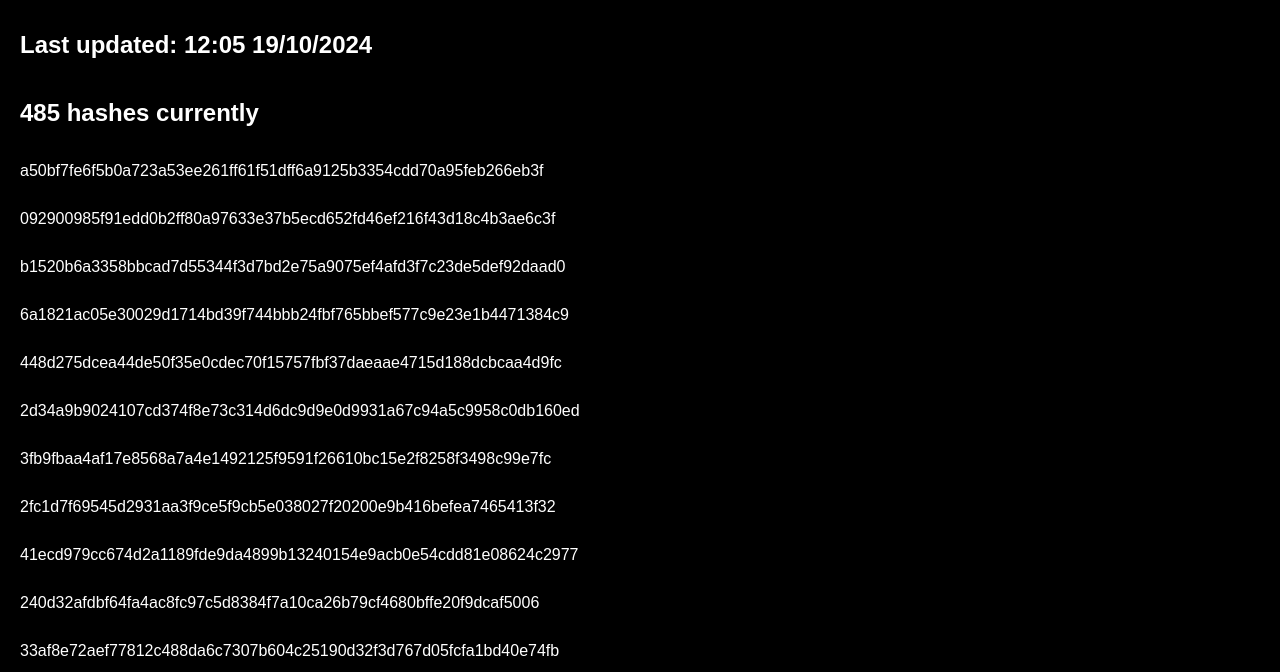
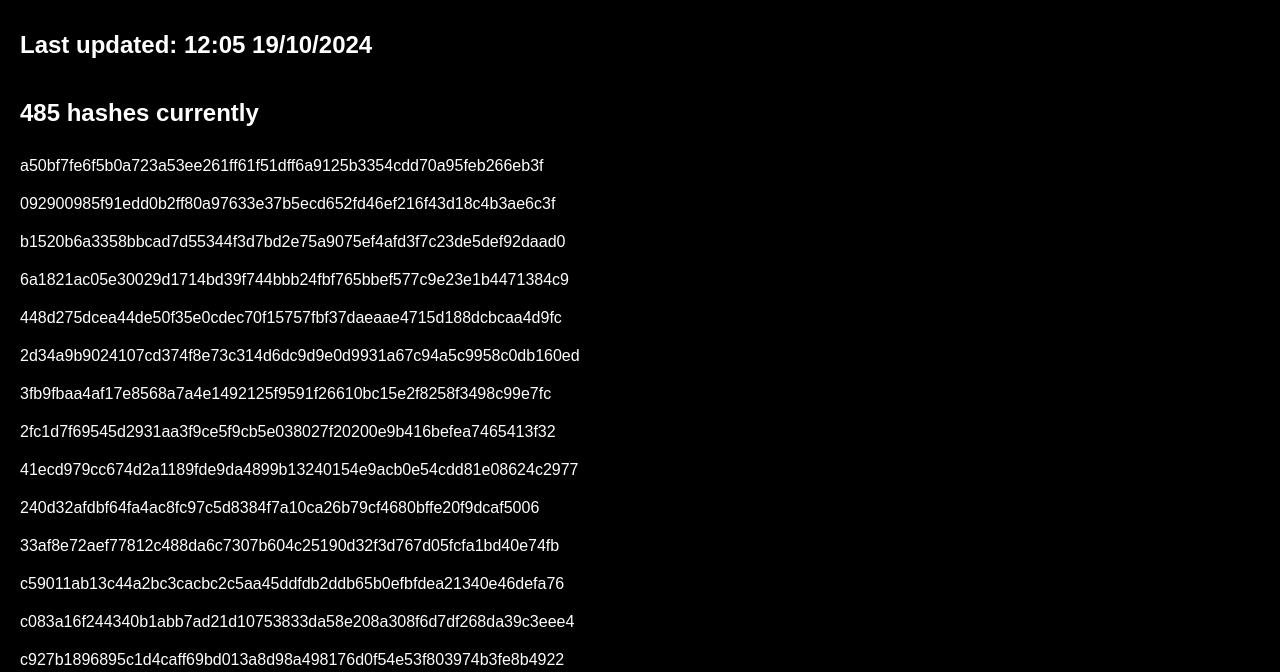
Before and after one commit to PaytrayOvor/site, a plain HTML site: page hashesfor.html in a window 1280 px wide. Shown: the part 128-800 px from the top of the page. Drawn offline with Linux system fonts and the light colour scheme.

Commit message:
Update hashesfor.html

```diff
--- a/hashesfor.html
+++ b/hashesfor.html
@@ -24,7 +24,7 @@
             width: 100%;
         }
         p {
-            margin: 15px 0; /* Increased margin for more spacing */
+            margin: 10px 0; /* Increased margin for more spacing */
             font-size: 16px; /* Increased font size for better visibility */
             width: 100%; /* Full width for each hash */
             cursor: pointer;
```
